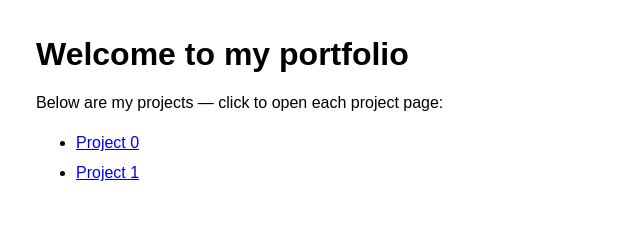
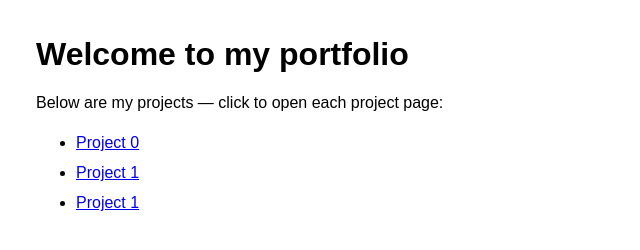
Before and after one commit to shawbyk/.github.io, a plain HTML site: page index.html in a window 1280 px wide. Shown: the full height of the page, 0-640 px from the left. Drawn offline with Linux system fonts and the light colour scheme.

Commit message:
Update project links in index.html

```diff
--- a/index.html
+++ b/index.html
@@ -13,7 +13,8 @@
     <p>Below are my projects — click to open each project page:</p>
     <ul>
       <li><a href="./zero/">Project 0</a></li>
-      <li><a href="./zero/">Project 1</a></li>
+      <li><a href="./one/">Project 1</a></li>
+      <li><a href="./two/">Project 1</a></li>
     </ul>
   </body>
 </html>
```
